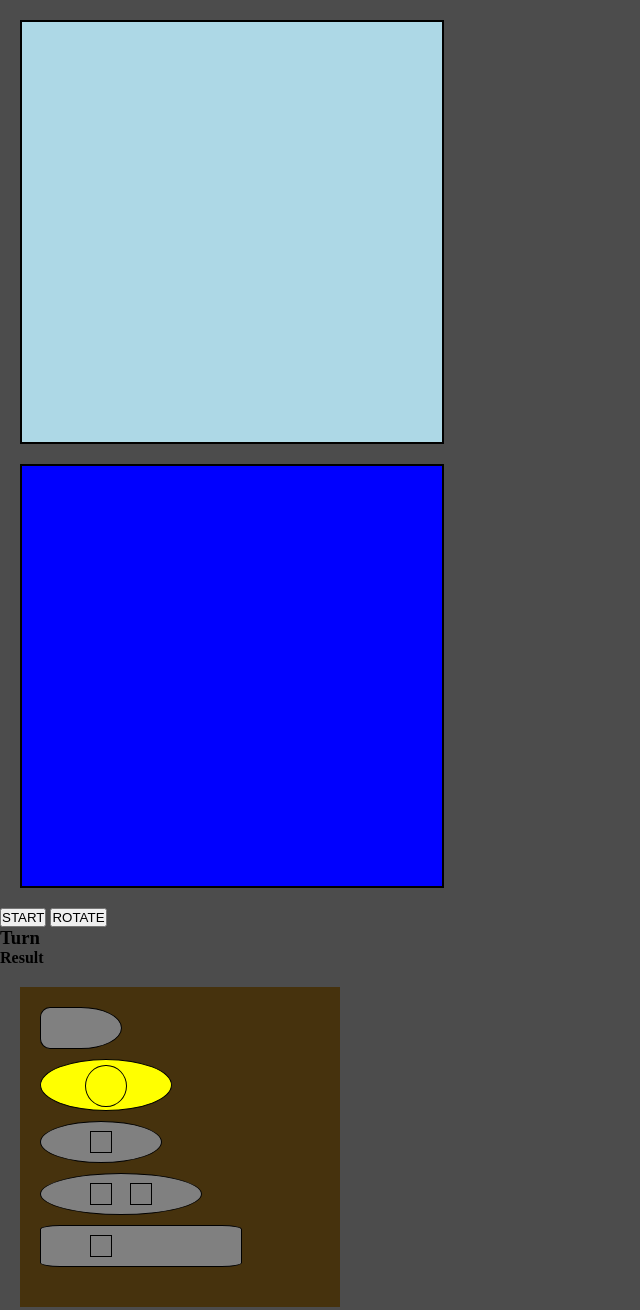
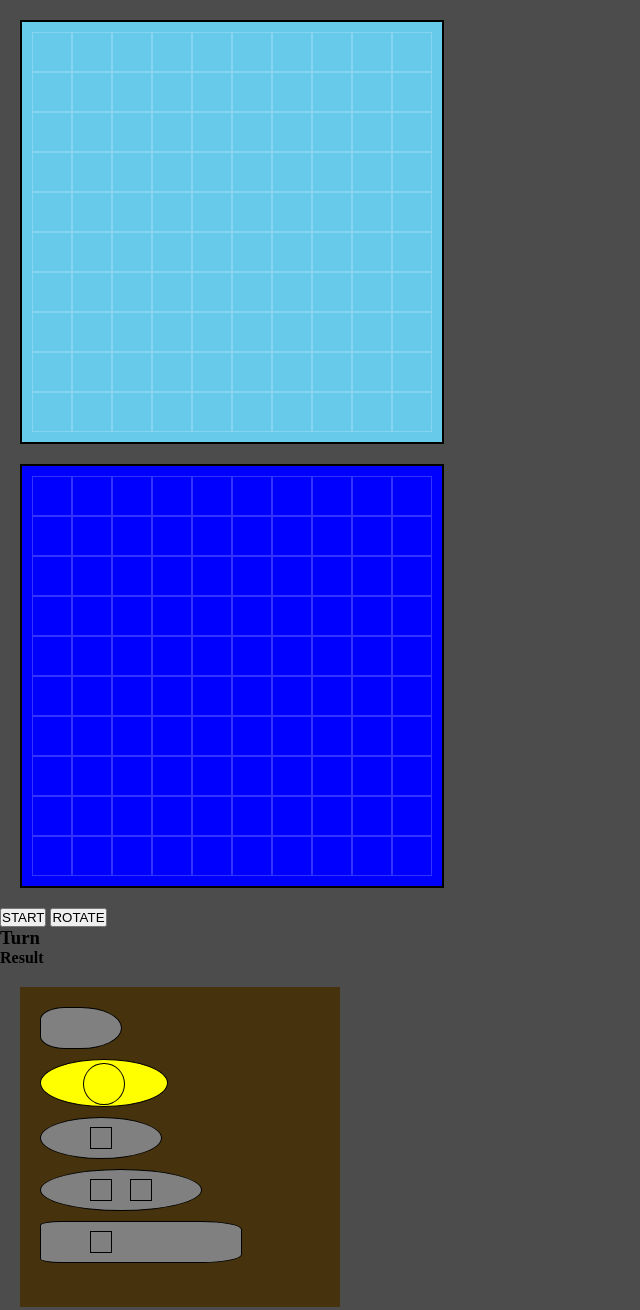
Before and after one commit to dd4no/ShipBattle, a plain HTML site: page index.html in a window 1280 px wide. Shown: the whole page, without its empty margins (0-640 px from the left). Drawn offline with Linux system fonts and the light colour scheme.

Commit message:
Clean up styling.
Create more inheritance.  Tweak basic layout.

```diff
--- a/app.js
+++ b/app.js
@@ -46,7 +46,7 @@ document.addEventListener('DOMContentLoaded', () => {
             squares[t].classList.add('top')
         };
         // Right
-        for(let r=19; r<100; r+=10) {
+        for(let r=9; r<100; r+=10) {
             squares[r].classList.add('right')
         };
         // Bottom
--- a/style.css
+++ b/style.css
@@ -21,6 +21,13 @@ body {
     height: 400px;
 }
 
+.grid > div {
+    box-sizing: border-box;
+    border: 1px solid rgba(255, 255, 255,0.2);
+    width: 40px;
+    height: 40px;
+}
+
 #player {
     border: 2px solid black;
     background: blue;
@@ -28,7 +35,7 @@ body {
 
 #opponent {
     border: 2px solid black;
-    background: lightblue;
+    background: rgb(104, 202, 235);
 }
 
 #shipyard {
@@ -37,48 +44,31 @@ body {
     width: 300px;
     height: 300px;
     background: rgb(70, 50, 13);
-
-}
-.grid div {
-    outline: -1px solid black;
-    /* border: 1px solid white; */
-    width: 40px;
-    height: 40px;
-    /* background: red; */
 }
 
-
+.ship {
+    display: flex;
+    border: 1px solid black;
+    margin: 10px;
+    background: gray;
+}
 
 .ship div {
     width: 40px;
     height: 40px;
-
 }
 
 .destroyer-hull {
-    border: 1px solid black;
-    border-radius: 10px 50% 50% 10px;
-    margin: 10px;
+    border-radius: 30% 50% 50% 30%;
     width: 80px;
     height: 40px;
-    display: flex;
-    background: gray;
-}
-
-.destroyer-hull-vert {
-    width: 40px;
-    height: 80px;
-    flex-wrap: wrap;
 }
 
 .submarine-hull {
-    padding: 5px;
-    border: 1px solid black;
+    padding: 3px;
     border-radius: 50%;
-    margin: 10px;
     width: 120px;
     height: 40px;
-    display: flex;
     background: yellow;
 }
 #submarine-1 {
@@ -86,15 +76,10 @@ body {
     border-radius: 50%;
 }
 
-
 .cruiser-hull {
-    border: 1px solid black;
     border-radius: 50%;
-    margin: 10px;
     width: 120px;
     height: 40px;
-    display: flex;
-    background: gray;
 }
 #cruiser-1 {
     outline: 1px solid black;
@@ -102,13 +87,9 @@ body {
 }
 
 .battleship-hull {
-    border: 1px solid black;
     border-radius: 50%;
-    margin: 10px;
     width: 160px;
     height: 40px;
-    display: flex;
-    background: gray;
 }
 #battleship-1, #battleship-2{
     outline: 1px solid black;
@@ -116,13 +97,9 @@ body {
 }
 
 .carrier-hull {
-    border: 1px solid black;
-    border-radius: 10%;
-    margin: 10px;
+    border-radius: 10% 20% 20% 10%;
     width: 200px;
     height: 40px;
-    display: flex;
-    background: gray;
 }
 #carrier-1 {
     outline: 1px solid black;
@@ -131,5 +108,5 @@ body {
 
 .destroyer, .submarine, .cruiser, .battleship, .carrier {
     background: gray;
-    /* border: 1px solid black; */
+    border: 1px solid black;
 }
```
